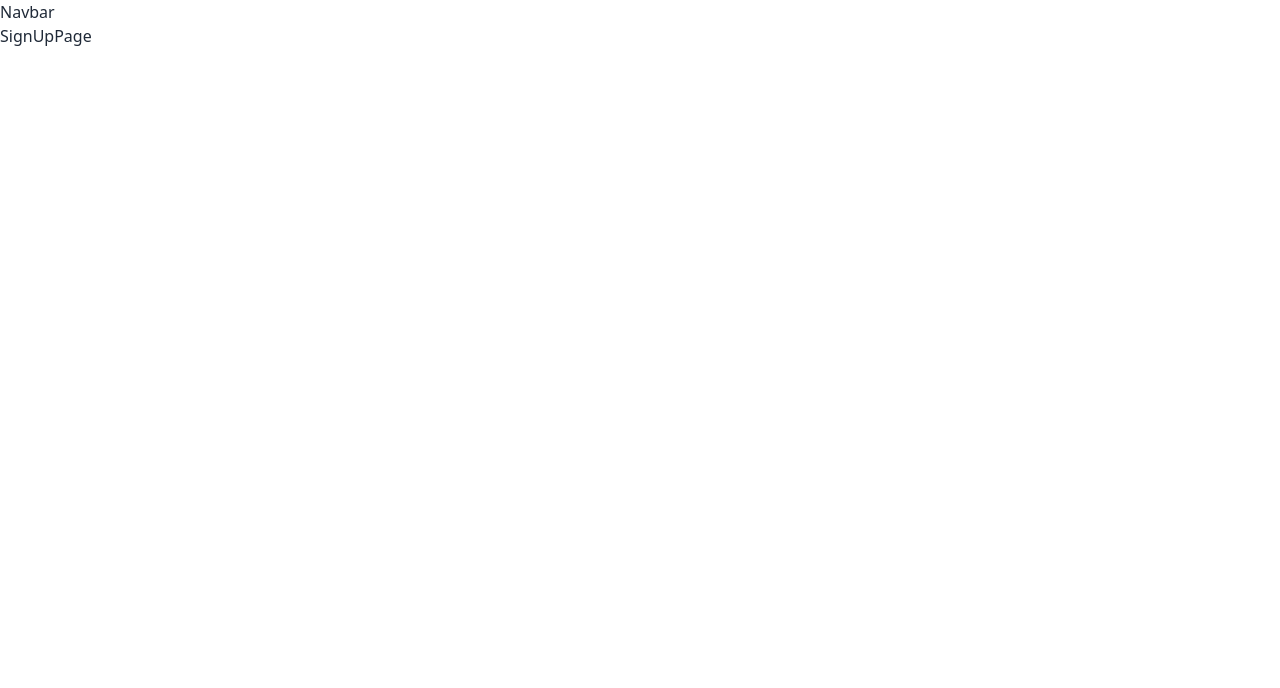
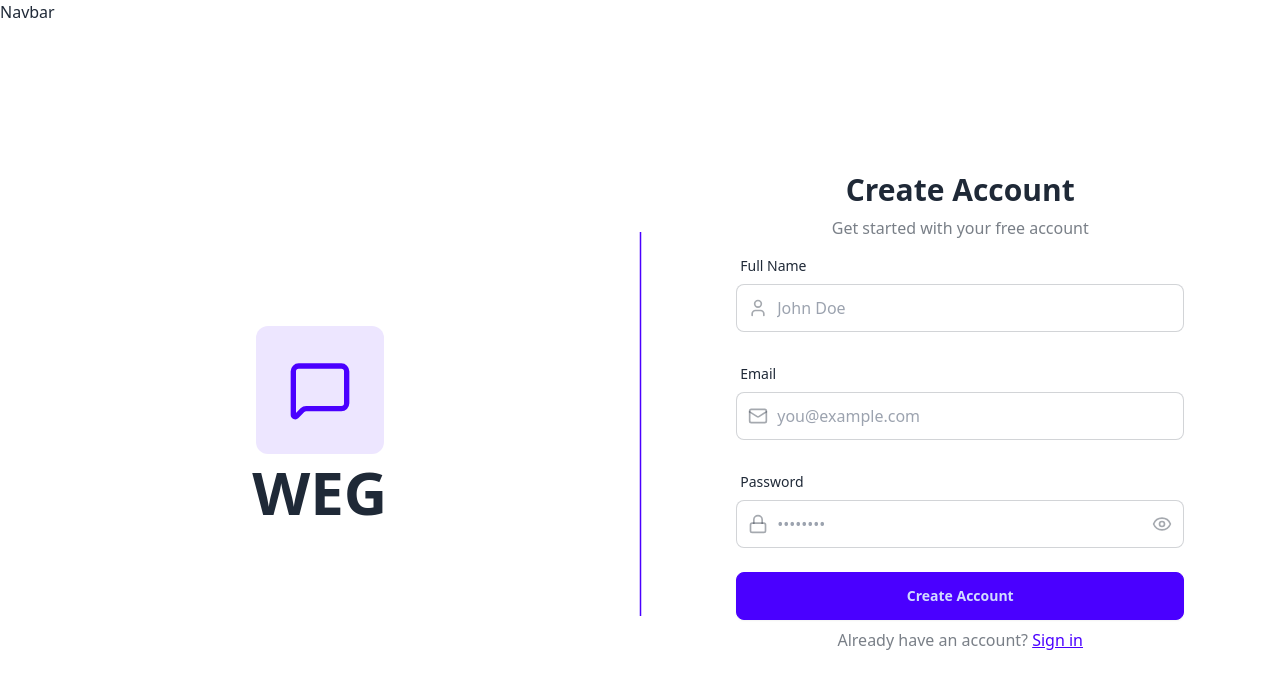
Before and after one commit to NatyMulugetaAlemu/WEG, a React app in the folder frontend/: page /signup in a window 1280 px wide. Shown: the top 688 px of the page. Built offline with nearby package versions, Linux system fonts and the light colour scheme; no server answers; the HTML template or start-up script is replaced by a standard one.

Commit message:
feat: implement signup functionality and enhance authentication flow with loading states

```diff
--- a/frontend/src/App.jsx
+++ b/frontend/src/App.jsx
@@ -1,5 +1,5 @@
 import React, { useEffect } from 'react'
-import { Route, Routes } from 'react-router-dom'
+import { Navigate, Route, Routes } from 'react-router-dom'
 import Navbar from './components/Navbar'
 import HomePage from './pages/HomePage'
 import LogInPage from './pages/LogInPage'
@@ -7,26 +7,33 @@
 import SettingsPage from './pages/SettingsPage'
 import SignUpPage from './pages/SignUpPage'
 import { useAuthStore } from './store/useAuthStore'
+import { Loader } from "lucide-react"
 
 const App = () => {
 
- const {authUser,checkAuth}=useAuthStore()
+  const { authUser, checkAuth, isCheckingAuth } = useAuthStore()
 
- useEffect(()=>{
-  checkAuth()
- },[checkAuth])
+  useEffect(() => {
+    checkAuth()
+  }, [checkAuth])
 
- console.log({authUser})
+  if (isCheckingAuth && !authUser) {
+    return (
+      <div className='flex items-center justify-center h-screen'>
+        <Loader className="size-10 animate-spin" />
+      </div>
+    )
+  }
 
   return (
     <div>
       <Navbar />
 
       <Routes>
-        <Route path="/" element={<HomePage />} />
-        <Route path="/login" element={<LogInPage />} />
-        <Route path="/signup" element={<SignUpPage />} />
-        <Route path="/profile" element={<ProfilePage />} />
+        <Route path="/" element={authUser ? <HomePage /> : <Navigate to="/login" />} />
+        <Route path="/login" element={!authUser ? <LogInPage /> : <Navigate to="/" />} />
+        <Route path="/signup" element={!authUser ? <SignUpPage /> : <Navigate to="/" />} />
+        <Route path="/profile" element={authUser ? <ProfilePage /> : <Navigate to="/login" />} />
         <Route path="/settings" element={<SettingsPage />} />
       </Routes>
     </div>
--- a/frontend/src/pages/SignUpPage.jsx
+++ b/frontend/src/pages/SignUpPage.jsx
@@ -1,9 +1,159 @@
-import React from 'react'
+import { useState } from "react";
+import { useAuthStore } from "../store/useAuthStore";
+import { Eye, EyeOff, Loader2, Lock, Mail, MessageSquare, User } from "lucide-react";
+import { Link } from "react-router-dom";
+
+
+import toast from "react-hot-toast";
 
 const SignUpPage = () => {
+  const [showPassword, setShowPassword] = useState(false);
+  const [formData, setFormData] = useState({
+    fullName: "",
+    email: "",
+    password: "",
+  });
+
+  const { signup, isSigningUp } = useAuthStore();
+
+  const validateForm = () => {
+    if (!formData.fullName.trim()) return toast.error("Full name is required");
+    if (!formData.email.trim()) return toast.error("Email is required");
+    if (!/\S+@\S+\.\S+/.test(formData.email)) return toast.error("Invalid email format");
+    if (!formData.password) return toast.error("Password is required");
+    if (formData.password.length < 6) return toast.error("Password must be at least 6 characters");
+
+    return true;
+  };
+
+  const handleSubmit = (e) => {
+    e.preventDefault();
+
+    const success = validateForm();
+
+    if (success === true) signup(formData);
+  };
+
   return (
-    <div>SignUpPage</div>
-  )
-}
 
-export default SignUpPage
+    <div className="min-h-screen grid lg:grid-cols-[1fr_auto_1fr]">
+
+      {/* Left Side */}
+      <div className="flex items-center justify-center">
+        <div className="flex flex-col items-center gap-2">
+          <div className="size-32 rounded-xl bg-primary/10 flex items-center justify-center">
+            <MessageSquare className="size-16 text-primary" />
+          </div>
+
+          <h1 className="text-6xl font-bold">WEG</h1>
+        </div>
+      </div>
+
+      {/* Divider */}
+      <div className="flex items-center justify-center">
+        <div
+          className=" h-96 w-px bg-primary scale-x-150 shadow-[0_0_25px_hsl(var(--p))] "
+        />
+      </div>
+
+      {/* right side */}
+      <div className="flex items-center justify-center px-8">
+        <div className="w-full max-w-md space-y-2 text-center mb-8">
+
+          <h1 className="text-3xl font-bold mt-2">Create Account</h1>
+          <p className="text-base-content/60">Get started with your free account</p>
+
+          <form onSubmit={handleSubmit} className="space-y-6">
+            <div className="form-control">
+              <label className="label">
+                <span className="label-text font-medium">Full Name</span>
+              </label>
+              <div className="relative">
+                <div className="absolute inset-y-0 left-0 pl-3 flex items-center pointer-events-none">
+                  <User className="size-5 text-base-content/40" />
+                </div>
+                <input
+                  type="text"
+                  className={`input input-bordered w-full pl-10 focus:outline-none focus:ring-2 focus:ring-primary`}
+                  placeholder="John Doe"
+                  value={formData.fullName}
+                  onChange={(e) => setFormData({ ...formData, fullName: e.target.value })}
+                />
+              </div>
+            </div>
+
+            <div className="form-control">
+              <label className="label">
+                <span className="label-text font-medium">Email</span>
+              </label>
+              <div className="relative">
+                <div className="absolute inset-y-0 left-0 pl-3 flex items-center pointer-events-none">
+                  <Mail className="size-5 text-base-content/40" />
+                </div>
+                <input
+                  type="email"
+                  className={`input input-bordered w-full pl-10 focus:outline-none focus:ring-2 focus:ring-primary`}
+                  placeholder="you@example.com"
+                  value={formData.email}
+                  onChange={(e) => setFormData({ ...formData, email: e.target.value })}
+                />
+              </div>
+            </div>
+
+            <div className="form-control">
+              <label className="label">
+                <span className="label-text font-medium">Password</span>
+              </label>
+              <div className="relative">
+                <div className="absolute inset-y-0 left-0 pl-3 flex items-center pointer-events-none">
+                  <Lock className="size-5 text-base-content/40" />
+                </div>
+                <input
+                  type={showPassword ? "text" : "password"}
+                  className={`input input-bordered w-full pl-10 focus:outline-none focus:ring-2 focus:ring-primary`}
+                  placeholder="••••••••"
+                  value={formData.password}
+                  onChange={(e) => setFormData({ ...formData, password: e.target.value })}
+                />
+                <button
+                  type="button"
+                  className="absolute inset-y-0 right-0 pr-3 flex items-center"
+                  onClick={() => setShowPassword(!showPassword)}
+                >
+                  {showPassword ? (
+                    <EyeOff className="size-5 text-base-content/40" />
+                  ) : (
+                    <Eye className="size-5 text-base-content/40" />
+                  )}
+                </button>
+              </div>
+            </div>
+
+            <button type="submit" className="btn btn-primary w-full" disabled={isSigningUp}>
+              {isSigningUp ? (
+                <>
+                  <Loader2 className="size-5 animate-spin" />
+                  Loading...
+                </>
+              ) : (
+                "Create Account"
+              )}
+            </button>
+          </form>
+
+          <div className="text-center">
+            <p className="text-base-content/60">
+              Already have an account?{" "}
+              <Link to="/login" className="link link-primary">
+                Sign in
+              </Link>
+            </p>
+          </div>
+
+        </div>
+      </div>
+
+    </div>
+  );
+};
+export default SignUpPage;
--- a/frontend/src/store/useAuthStore.js
+++ b/frontend/src/store/useAuthStore.js
@@ -12,10 +12,23 @@
             const res = await axiosInstance.get("/auth/checkAuth")
             set({ authUser: res.data })
         } catch (error) {
-            console.log("Error in check auth Store", error.message)
+            console.log("Error in checkAuth Store", error.message)
             set({ authUser: null })
         } finally {
             set({ isCheckingAuth: false, })
         }
-    }
+    },
+
+    signup: async (data) => {
+        try {
+            set({ isLoading: true, })
+            const res = await axiosInstance.post("/signup/signup")
+            set({ authUser: res.data })
+        } catch (error) {
+            console.log("Error in signup Store", error.message)
+            set({ authUser: null })
+        } finally {
+            set({ isLoading: false, })
+        }
+    },
 }))
```
